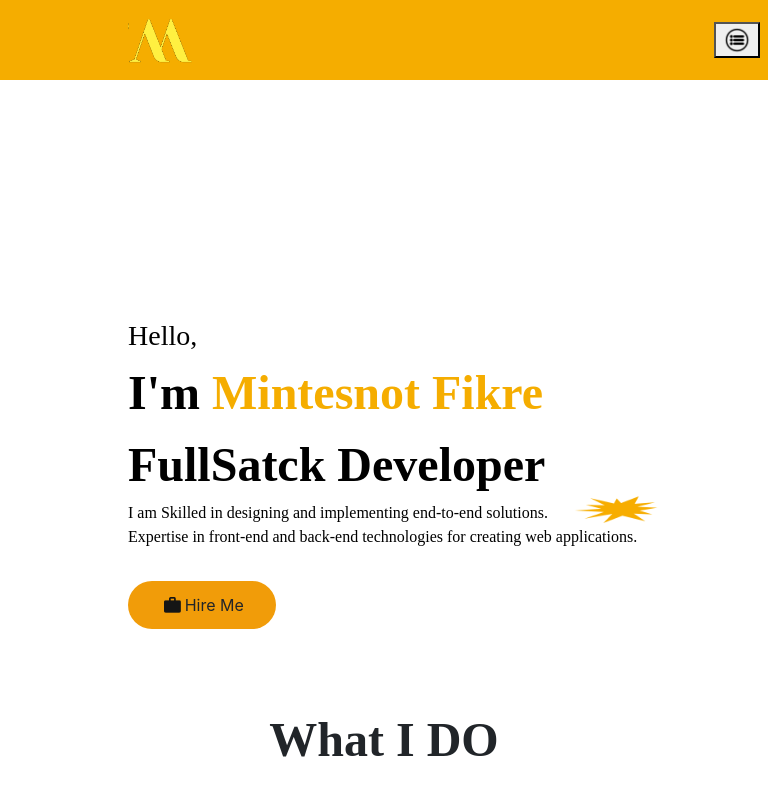
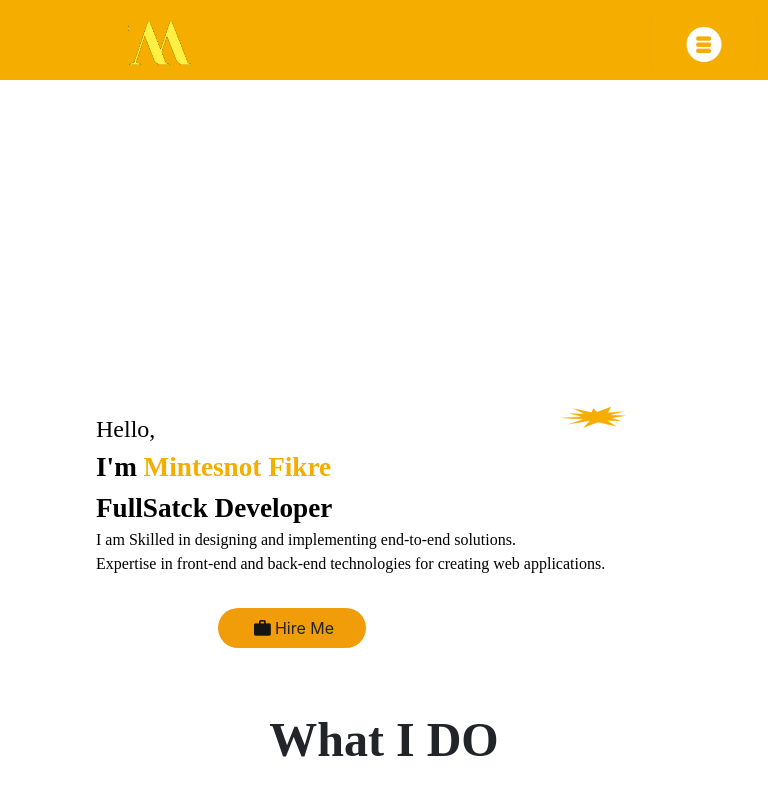
Before and after one commit to mintefk/Minte-Portfolio, a React (Create React App) app: page / in a window 768 px wide. Shown: the top 800 px of the page. Built offline with nearby package versions, Linux system fonts and the light colour scheme.

Commit message:
NavBar Icon

```diff
--- a/src/components/ContactMe/contact.css
+++ b/src/components/ContactMe/contact.css
@@ -71,10 +71,12 @@ font-family: 'sans-serif' ;
     flex-wrap: wrap;
 }
 .link {
+
     object-fit: cover;
     height: 3rem;
     width: 3rem;
     margin: 0 1rem;
+
 
 }
 
@@ -85,25 +87,132 @@ font-family: 'sans-serif' ;
     .contactPageTitle {
         font-size: 18px;
 
+    }
+
+    .link{
+        height: 2rem;
+        width: 2rem;
+        margin: 0 0.4rem;
+    }
+    .submitBtn{
+
+        margin: 0.2rem;
+        margin-bottom: 2.7rem;
+        padding: 0.55rem 0;
+        padding-left: 0.7rem;
+        padding-right: 3.5rem;
+        height: 2.5rem;
+        width: 2rem;
+
+
+
+        }
+        .contactForm{
+            margin: 3%;
+            margin-left: 18%;
+            width: 60vw;
+
+        }
+        .name, .email, .msg{
+
+            font-size: small;
+            width: 100%;
+            max-width: 40rem;
+            margin: 0.5rem;
+            padding: 0.2rem 1rem;
+
+            }
+
+
+}
+
+@media only screen and (min-width: 321px) and (max-width: 376px) {
+    .contactPageTitle {
+        font-size: 24px;
 
     }
+
+
+
+    .link{
+        height: 2.3rem;
+        width: 2.3rem;
+        margin: 0 0.4rem;
+    }
+    .submitBtn{
+
+        margin: 0.2rem;
+        margin-bottom: 2.7rem;
+        padding: 0.55rem 0;
+        padding-left: 0.7rem;
+        padding-right: 3.5rem;
+        height: 2.5rem;
+        width: 2rem;
+
+
+
+        }
+        .contactForm{
+
+            margin-left: 15%;
+            width: 70vw;
+
+        }
+        .name, .email, .msg{
+
+            font-size: small;
+            padding: 0.2rem 1rem;
+
+            }
+
+
+
 }
-
-@media only screen and (min-width: 321px) and (max-width: 375px) {
-    .contactPageTitle {
-        font-size: 18px;
-
-    }
-}
-@media only screen and (min-width: 376px) and (max-width: 425px) {
+@media only screen and (min-width: 377px) and (max-width: 426px) {
     .contactPageTitle {
         font-size: 24px;
     }
+
+
+
+    .link{
+        height: 2.3rem;
+        width: 2.3rem;
+        margin: 0 0.4rem;
+    }
+    .submitBtn{
+
+        margin: 0.2rem;
+        margin-bottom: 2.7rem;
+        padding: 0.55rem 0;
+        padding-left: 0.7rem;
+        padding-right: 3.5rem;
+        height: 2.5rem;
+        width: 2rem;
+
+
+
+        }
+        .contactForm{
+
+            margin-left: 15%;
+            width: 70vw;
+
+        }
+        .name, .email, .msg{
+
+            font-size: small;
+            padding: 0.2rem 1rem;
+
+            }
+
+
 }
-@media only screen and (min-width: 426px) and (max-width: 599px) {
+@media only screen and (min-width: 427px) and (max-width: 599px) {
     .contactPageTitle {
         font-size: 32px;
     }
+
 }
 
 @media only screen and (min-width: 602px) and (max-width: 707px) {
--- a/src/components/ContactMe/contact.jsx
+++ b/src/components/ContactMe/contact.jsx
@@ -47,6 +47,7 @@ const Contact = () => {
 </section>
 
   )
+
 }
 
 export default Contact
--- a/src/components/Intro/intro.css
+++ b/src/components/Intro/intro.css
@@ -23,7 +23,7 @@
     width: 100vw;
     padding: 2rem;
     font-size: 3rem;
-    font-weight: 700;
+    font-weight: 600;
     display: flex;
     flex-direction: column;
     justify-content: center;
@@ -90,7 +90,7 @@
 
     height: 100vh;
     width: 100vw;
-    font-weight: 100;
+
     font-size: 1.3rem;
 
 
@@ -100,7 +100,7 @@
   .hello {
 
     font-size: 1.2rem;
-    font-weight: 50;
+
     font-family: 'sans-serif'  ;
 
   }
@@ -148,7 +148,7 @@
     margin-top: 5%;
     height: 100vh;
     width: 90vw;
-    font-weight: 300;
+
     font-size: 1.5rem;
 
 
@@ -158,7 +158,7 @@
   .hello {
 
     font-size: 1.5rem;
-    font-weight: 100;
+
 
 
   }
@@ -186,42 +186,98 @@
 
 
 
+@media only screen and (min-width: 490px) and (max-width: 770px) {
 
+  .bg {
 
-  /* @media screen and (max-width: 1150px) {
+    top: 1%;
+    height: 80vh;
+    margin-right: 15%;
 
-    .introContent{
-      margin-top: 2rem;
-      font-size: 2rem;
-    font-weight: 600;
-    }
-    .bg{
-      margin-top: -2rem;
-      size: 80%;
-    }
-  } */
-  /* @media screen and (max-width: 500px) {
+  }
 
-    .bg {
-    right: -20vw;
-        }
-    }
-     */
+  .introContent {
+
+    padding-left: 3rem;
+    margin-left: -3rem;
+    margin-top: 10%;
+    height: 100vh;
+    width: 90vw;
+
+    font-size: 1.7rem;
+
+  }
+
+  .hello {
+
+    font-size: 1.5rem;
 
 
 
-  /* @media screen and (max-width: 840px) {
-    #intro {
-      max-width: 100vw; /* Adjust the width for smaller screens */
-/*
-    .bg {
-      right: -10vw;
-    }
-    .introContent {
-      font-size: 8vw;
-    }
-    .hello {
-      font-size: 4.5vw;
-    }
+  }
 
-   */
+  .intropara {
+    font-size: 1rem;
+    font-weight: 100;
+
+  }
+
+  .btn {
+
+    margin-left: 20%;
+    padding: 0.5rem 2rem;
+
+
+  }
+
+  .btnimg {
+    object-fit: cover;
+    margin: 0.25rem;
+    height: 1rem;
+  }
+
+}
+
+
+
+@media only screen and (min-width: 770px) and (max-width: 995px) {
+
+  .bg {
+
+    top: 1%;
+    height: 90vh;
+    margin-right: 5%;
+
+  }
+
+  .introContent {
+
+    padding-left: 3rem;
+    margin-left: -3rem;
+    margin-top: 10%;
+    height: 80vh;
+    width: 90vw;
+
+    font-size: 2.5rem;
+
+  }
+
+  .hello {
+
+    font-size: 1.5rem;
+
+
+
+  }
+
+  .intropara {
+    font-size: 1rem;
+    font-weight: 100;
+
+  }
+
+
+
+
+
+}
--- a/src/components/Navbar/navbar.css
+++ b/src/components/Navbar/navbar.css
@@ -17,6 +17,7 @@ body {
   .phone{
     margin-right: 5%;
   }
+
 
   .logo {
     object-fit: cover;
@@ -41,7 +42,6 @@ body {
     margin-left: 2rem;
   }
 
-
   .desktopMenuListItem:hover {
     color: rgba(255, 255, 0, 0.826);
     padding-bottom: 0.5rem;
@@ -62,16 +62,32 @@ body {
 
   }
 
-
   .active{
     color: yellow;
     padding: 0.5rem;
     border-bottom: 3px solid yellow;
   }
+  .desktopMenubtn {
+    display: none;
+  }
+  /* Media Query for Mobile Menu */
+  @media screen and (max-width: 768px) {
+    .desktopMenubtn {
+      display: flex;
+      background-color: #f4ac04;
+
+      border: none;
+      border-radius: 1rem;
+    }
 
 
-  /* Media Query for Mobile Menu */
-  @media screen and (max-width: 768px) {
+    .desktopMenubtnI{
+      margin-left: 0.1rem;
+    }
+
+    .phone{
+      display: none;
+    }
     .menu {
       display: none;
       flex-direction: column;
@@ -91,29 +107,23 @@ body {
     .navbar.open .menu {
       display: flex;
       background-color: #f4ac04;
+
     }
     .bgph {
-      width: 30px; /* Adjust the width as needed */
+
+      width: 100px;
       height: auto;
-      transition: transform 0.3s ease;
+
     }
   }
 
-  .desktopMenubtn {
-  display: none;
-}
 
-/* Media Query for Mobile Menu */
-@media screen and (max-width: 768px) {
-  .desktopMenubtn {
-    display: block;
 
-  }
-  .desktopMenubtnI{
-    margin-left: 0.1rem;
 
-  }
+@media only screen and (min-width: 768px) and (max-width: 801px) {
+
   .phone{
     display: none;
   }
+
 }
--- a/src/components/Navbar/navbar.jsx
+++ b/src/components/Navbar/navbar.jsx
@@ -1,10 +1,10 @@
 import React, { useState } from 'react';
 import './navbar.css';
-import menu from '../../assets/13.png';
+import menu from '../../assets/10.png';
 import logo from '../../assets/logo.png';
+import PhoneNumberToggle from './phone.jsx';
+import { Link } from 'react-scroll';
 
-import { Link } from 'react-scroll';
-import PhoneNumberToggle from './phone.jsx';
 
 const Navbar = () => {
   const [isMobileMenuOpen, setMobileMenuOpen] = useState(false);
@@ -37,10 +37,15 @@ const Navbar = () => {
           <PhoneNumberToggle />
         </div>
 
+
+
+
+
       <button className="desktopMenubtn" onClick={toggleMobileMenu}>
-        {isMobileMenuOpen ? 'Close' :  <img src={menu} alt="" className="bgph" /> }
+        {isMobileMenuOpen ?  'x'  :  <img src={menu} alt="" className="bgph" /> }
       </button>
     </nav>
+
   );
 };
 
```
Also changed, not shown: src/assets/10.png (added), src/components/Footer/footer.css (line endings or trailing spaces).
